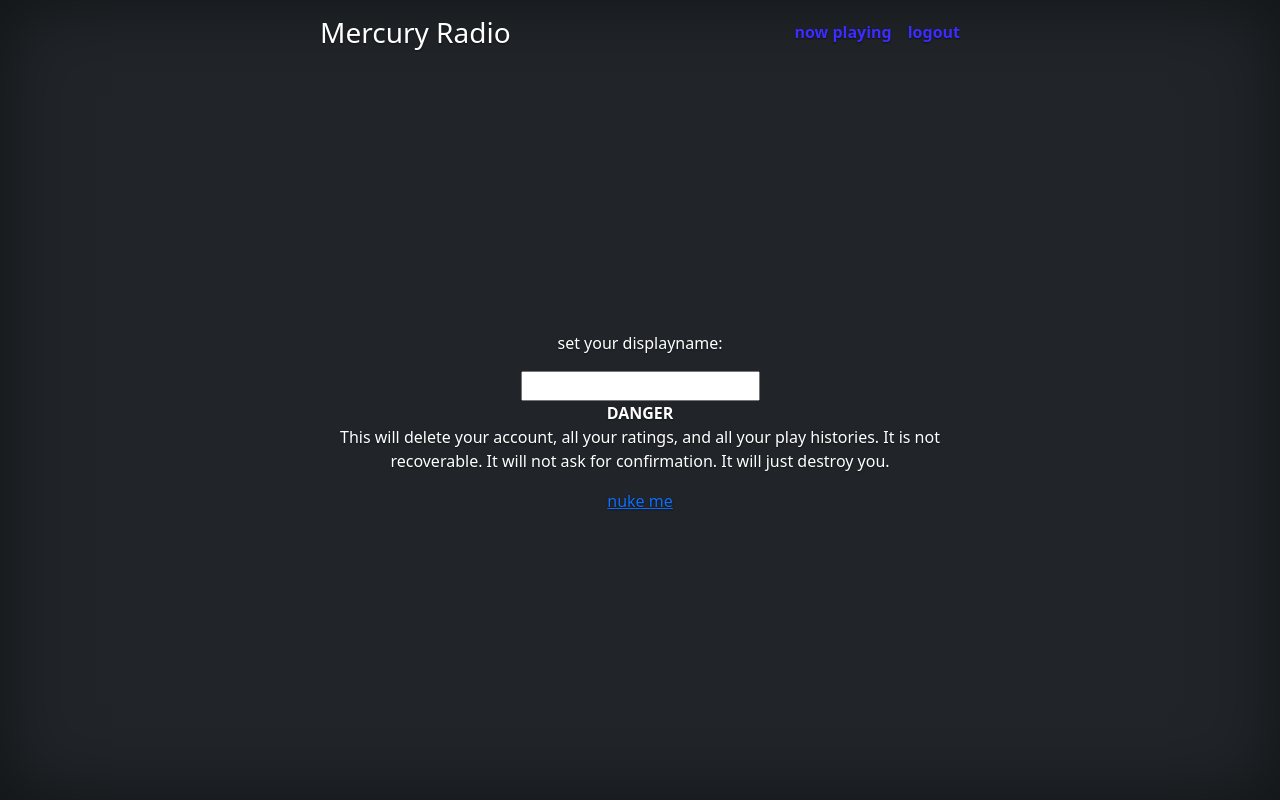
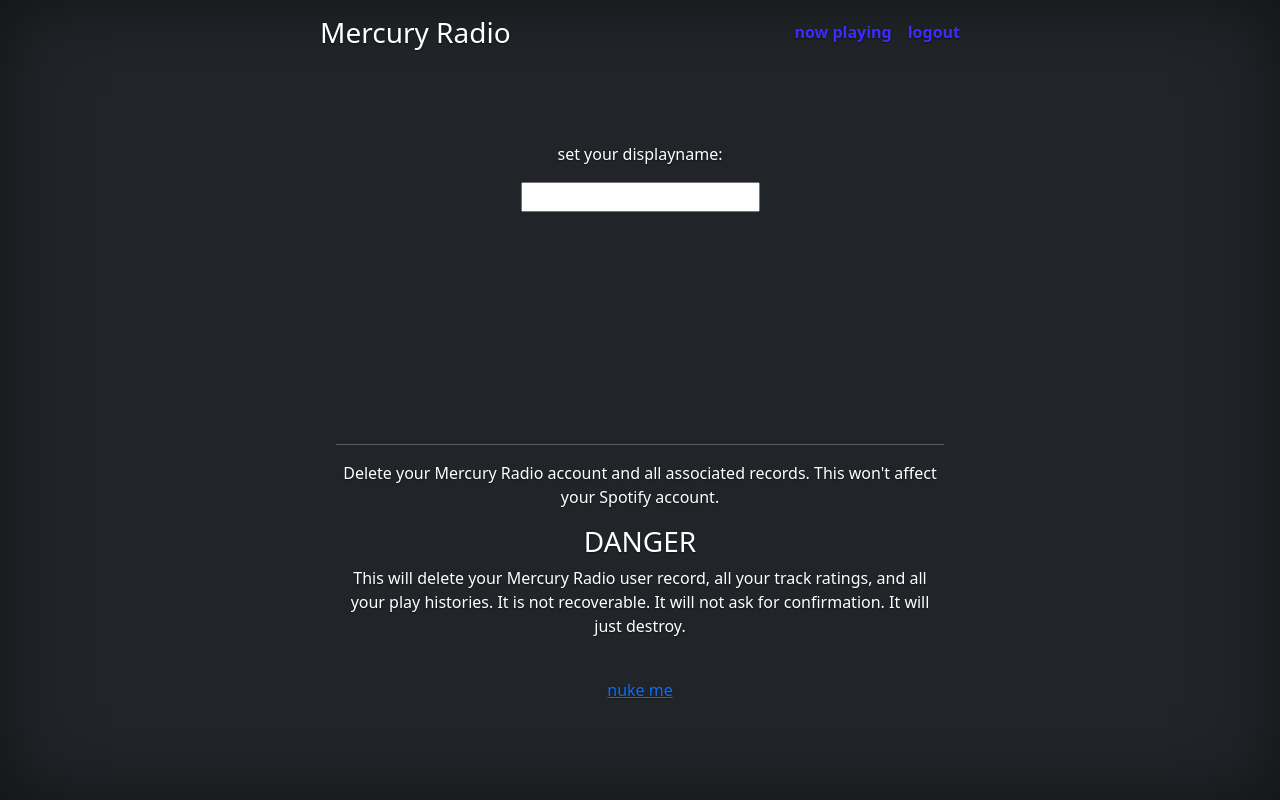
Before and after one commit to mhglover/mercury, a Python web app: template templates/user.html in a window 1280 px wide. Run offline with Jinja, Linux system fonts and the light colour scheme; the template is opened without the code that fills it, so the values that code supplies are empty.

Commit message:
style: web look better

```diff
--- a/templates/user.html
+++ b/templates/user.html
@@ -21,10 +21,16 @@
   <input type="text" name="displayname" value="{{u.displayname}}">
 </form>
 
-<b>DANGER</b>
-<p>This will delete your account, all your ratings,
+<br><br><br><br><br><br><br><br><br>
+<hr>
+<p>Delete your Mercury Radio account and all
+  associated records.  This won't affect
+  your Spotify account.</p>
+<h3>DANGER</h3>
+<p>This will delete your Mercury Radio user record, all your track ratings,
 and all your play histories.  It is not recoverable.
-It will not ask for confirmation.  It will just destroy you.</p>
+It will not ask for confirmation.  It will just destroy.</p>
+<br>
 <a href="/user/{{ u.user_id }}/nuke">nuke me</a>
 
 {% endif %}
```
Also changed, not shown: templates/index.html (+10 -8 lines).
